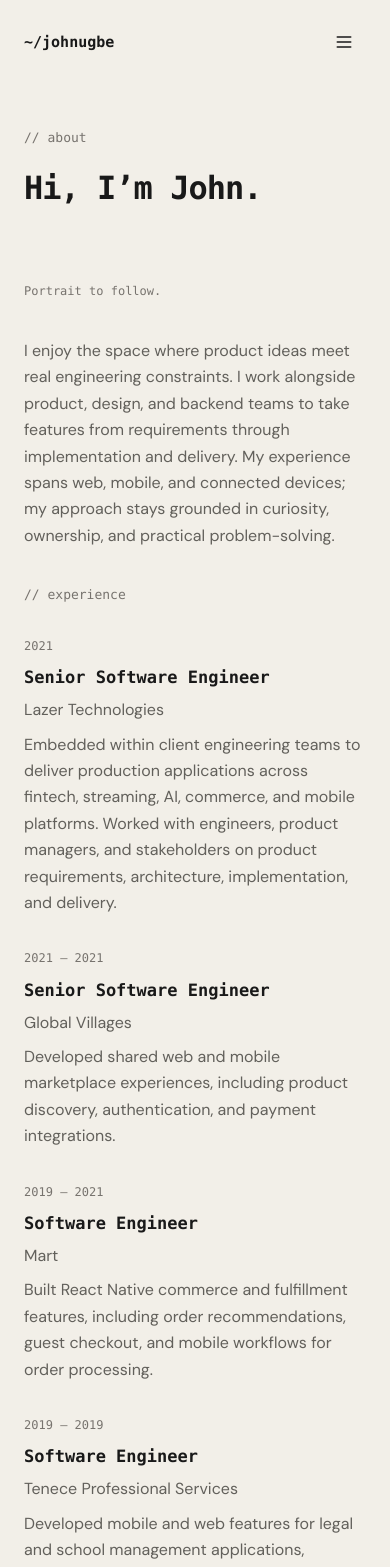
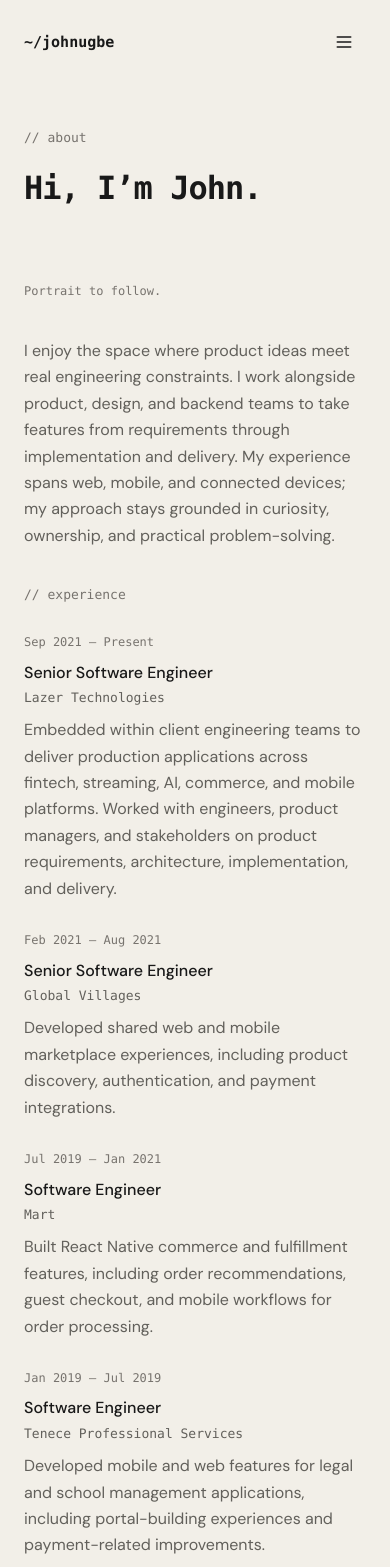
Before and after one commit to ugbechike/professional-portfolio, a Next.js app: page /about in a window 390 px wide. Shown: the top 1567 px of the page. Built offline with nearby package versions, Linux system fonts and the light colour scheme.

Commit message:
feat: share responsive experience timeline across home and about

```diff
--- /dev/null
+++ b/src/components/experience/experience-list.tsx
@@ -0,0 +1,65 @@
+import type { Experience } from '@/modules/content/types/content';
+
+const monthYear = (date: string) =>
+  new Intl.DateTimeFormat('en', {
+    month: 'short',
+    year: 'numeric',
+    timeZone: 'UTC',
+  }).format(new Date(date));
+
+export const ExperienceList = ({
+  experiences,
+  compact = false,
+}: {
+  experiences: Experience[];
+  compact?: boolean;
+}) => (
+  <ul className={`timeline${compact ? ' timeline-preview' : ''}`}>
+    {experiences.map((item) => (
+      <li key={item.id}>
+        <span className="experience-dates">
+          {item.startDate && (
+            <>
+              <time dateTime={item.startDate.slice(0, 7)}>
+                {compact
+                  ? item.startDate.slice(0, 4)
+                  : monthYear(item.startDate)}
+              </time>
+              {(!compact ||
+                !item.endDate ||
+                item.endDate.slice(0, 4) !== item.startDate.slice(0, 4)) && (
+                <>
+                  {' '}
+                  –{' '}
+                  {item.endDate ? (
+                    <time dateTime={item.endDate.slice(0, 7)}>
+                      {compact
+                        ? item.endDate.slice(0, 4)
+                        : monthYear(item.endDate)}
+                    </time>
+                  ) : (
+                    'Present'
+                  )}
+                </>
+              )}
+            </>
+          )}
+        </span>
+        <div>
+          <h3>
+            {item.role}
+            {compact && (
+              <span className="experience-company"> @ {item.company}</span>
+            )}
+          </h3>
+          {!compact && (
+            <>
+              <p className="experience-company">{item.company}</p>
+              <p>{item.summary}</p>
+            </>
+          )}
+        </div>
+      </li>
+    ))}
+  </ul>
+);
--- a/src/modules/content/services/content.ts
+++ b/src/modules/content/services/content.ts
@@ -9,15 +9,21 @@ export const getSiteContent = async () => {
   ]);
   return { profile, navigation };
 };
+export const getExperienceContent = async () =>
+  (await contentRepository.getExperiences()).sort((a, b) =>
+    (b.startDate ?? '').localeCompare(a.startDate ?? ''),
+  );
 export const getHomeContent = async () => {
-  const [site, projects, playground, notes] = await Promise.all([
+  const [site, projects, playground, notes, experiences] = await Promise.all([
     getSiteContent(),
     contentRepository.getProjects(),
     contentRepository.getPlaygroundProjects(),
     contentRepository.getNotes(),
+    getExperienceContent(),
   ]);
   return {
     ...site,
+    experiences: experiences.slice(0, 3),
     projectCount: projects.length,
     projects: projects.filter((item) => item.featured),
     playground: playground.filter((item) => item.featured),
--- a/src/pages/about.tsx
+++ b/src/pages/about.tsx
@@ -1,15 +1,16 @@
 import type { InferGetStaticPropsType } from 'next';
 import Link from 'next/link';
+import { ExperienceList } from '@/components/experience/experience-list';
 import { Layout } from '@/components/layout/layout';
 import { Seo } from '@/components/ui/seo';
 import {
-  contentRepository,
+  getExperienceContent,
   getSiteContent,
 } from '@/modules/content/services/content';
 export const getStaticProps = async () => ({
   props: {
     ...(await getSiteContent()),
-    experiences: await contentRepository.getExperiences(),
+    experiences: await getExperienceContent(),
   },
 });
 const About = ({
@@ -30,25 +31,7 @@ const About = ({
       {experiences.length > 0 && (
         <section className="section">
           <h2 className="section-label">{'// experience'}</h2>
-          <ul className="timeline">
-            {experiences.map((item) => (
-              <li key={item.id}>
-                <span>
-                  {item.startDate && (
-                    <time dateTime={item.startDate}>
-                      {item.startDate.slice(0, 4)}
-                      {item.endDate && ` – ${item.endDate.slice(0, 4)}`}
-                    </time>
-                  )}
-                </span>
-                <div>
-                  <h3>{item.role}</h3>
-                  <p>{item.company}</p>
-                  <p>{item.summary}</p>
-                </div>
-              </li>
-            ))}
-          </ul>
+          <ExperienceList experiences={experiences} />
         </section>
       )}
       <section className="section">
--- a/src/pages/index.tsx
+++ b/src/pages/index.tsx
@@ -3,6 +3,7 @@ import Link from 'next/link';
 import { Layout } from '@/components/layout/layout';
 import { Seo } from '@/components/ui/seo';
 import { Reveal } from '@/components/animation/reveal';
+import { ExperienceList } from '@/components/experience/experience-list';
 import { ProjectDirectory } from '@/components/project-directory/project-directory';
 import { getHomeContent } from '@/modules/content/services/content';
 export const getStaticProps = async () => ({ props: await getHomeContent() });
@@ -11,6 +12,7 @@ const Home = ({
   navigation,
   projects,
   projectCount,
+  experiences,
 }: InferGetStaticPropsType<typeof getStaticProps>) => (
   <Layout profile={profile} navigation={navigation}>
     <Seo
@@ -49,14 +51,20 @@ const Home = ({
           All {projectCount} projects →
         </Link>
       </section>
+      <section className="section" aria-labelledby="experience-preview">
+        <h2 className="section-label" id="experience-preview">
+          {'// experience'}
+        </h2>
+        <ExperienceList experiences={experiences} compact />
+        <Link className="text-link section-link" href="/about">
+          More about me →
+        </Link>
+      </section>
       <section className="section" aria-labelledby="about-preview">
         <h2 className="section-label" id="about-preview">
           {'// about'}
         </h2>
         <p>{profile.bio}</p>
-        <Link className="text-link section-link" href="/about">
-          More about me →
-        </Link>
       </section>
     </div>
   </Layout>
--- a/src/styles/globals.css
+++ b/src/styles/globals.css
@@ -638,3 +638,38 @@ time {
     transition: none !important;
   }
 }
+
+.experience-dates {
+  font: 12px/1.8 var(--display);
+  color: var(--muted);
+}
+.timeline {
+  margin: 0;
+}
+.timeline li {
+  grid-template-columns: 165px minmax(0, 1fr);
+}
+.timeline-preview li {
+  grid-template-columns: 125px minmax(0, 1fr);
+  margin-bottom: 22px;
+}
+.timeline h3 {
+  font-family: var(--body);
+  font-size: 16px;
+  font-weight: 500;
+  line-height: 1.65;
+}
+.experience-company {
+  color: var(--secondary);
+  font-weight: 400;
+}
+.timeline p.experience-company {
+  font: 13px/1.8 var(--display);
+  margin-top: 0;
+}
+@media (max-width: 640px) {
+  .timeline li {
+    grid-template-columns: 1fr;
+    gap: 6px;
+  }
+}
```
Also changed, not shown: 2 other files (tests, documents, lock files or other folders).
